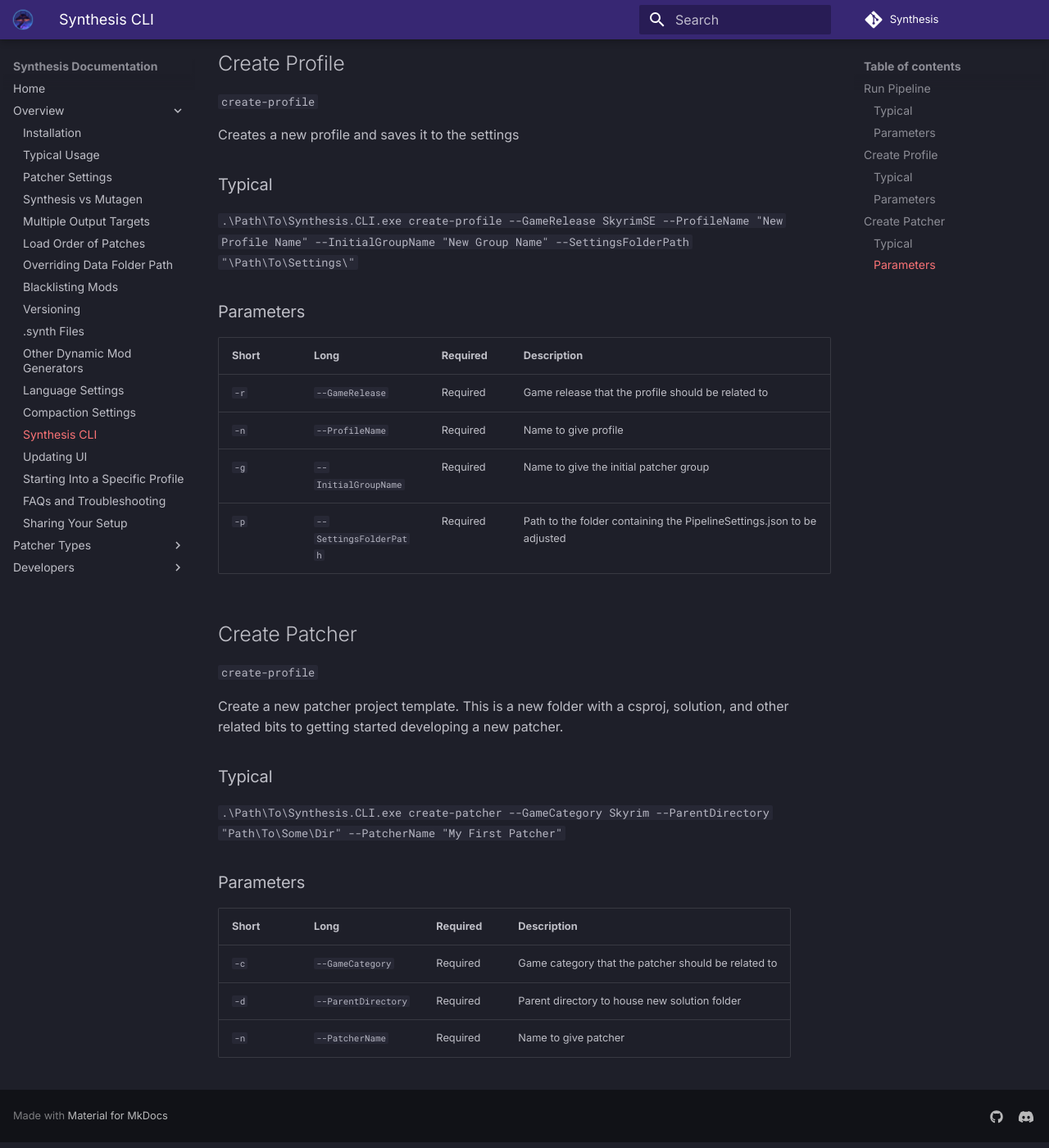
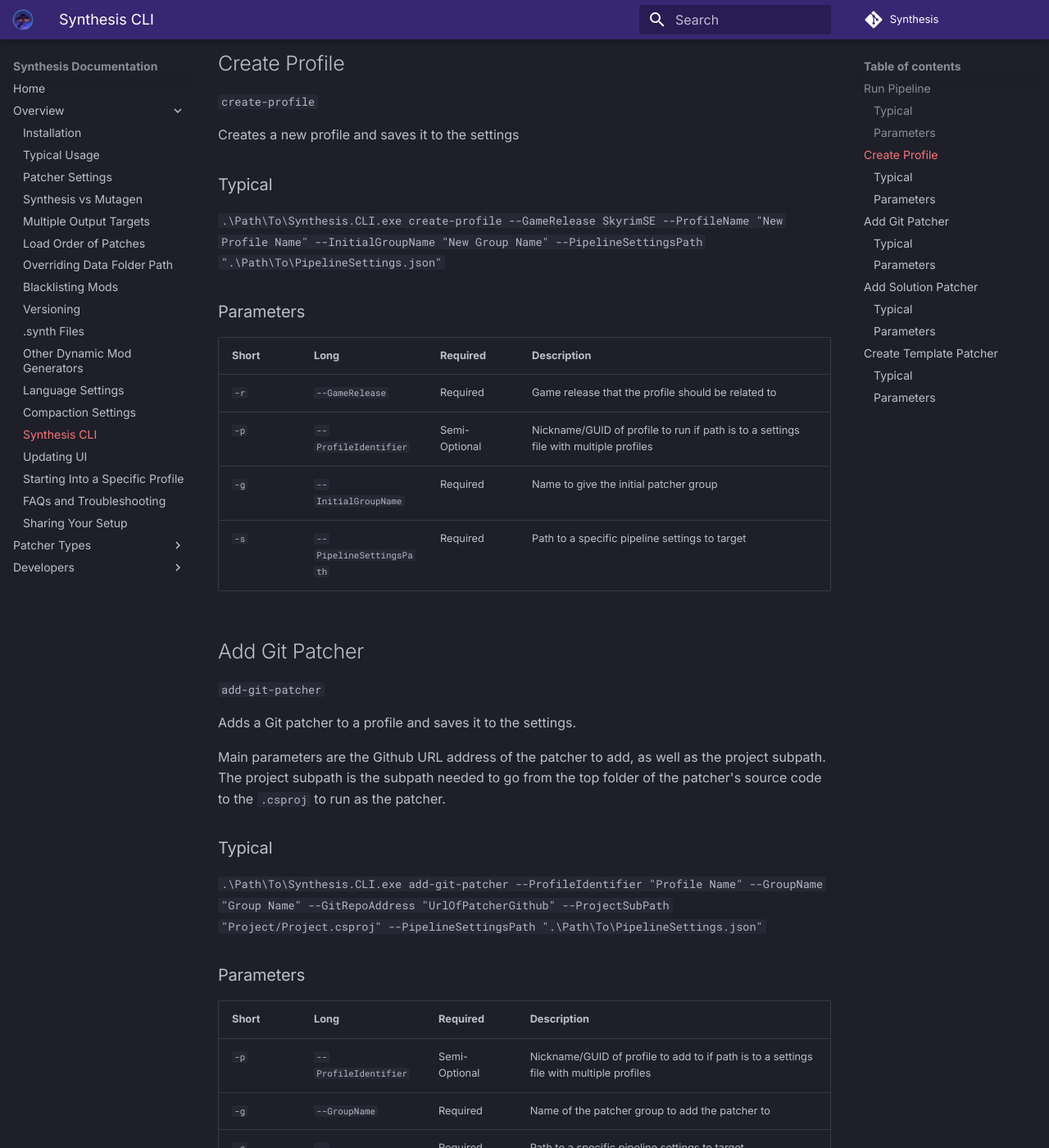
Before and after one commit to Mutagen-Modding/Synthesis, an MkDocs documentation site: the page built from docs/Synthesis-CLI.md, in a window 1280 px wide and 1400 px high, scrolled down 1319 px. Shown: the whole window at 82% size. Built offline with MkDocs 1.6.1 and Material for MkDocs 9.7.7, drawn with Linux system fonts in a browser that asks for light colours; comment, search, counter and statistics services are not loaded; some of the changed text lies outside the part shown.

Commit message:
CLI docs

```diff
--- a/docs/Synthesis-CLI.md
+++ b/docs/Synthesis-CLI.md
@@ -8,16 +8,16 @@ Synthesis offers a CLI alternative to the UI.  This can be useful for Linux user
 Runs the Synthesis pipeline on all the groups for a specific profile.
 
 ### Typical
-`.\Path\To\Synthesis.CLI.exe run-pipeline --OutputDirectory "C:\Games\steamapps\common\Skyrim Special Edition\Data" --ProfileDefinitionPath ".\Path\To\PipelineSettings.json" --ProfileName "NameOfProfile"`
+`.\Path\To\Synthesis.CLI.exe run-pipeline --OutputDirectory "C:\Games\steamapps\common\Skyrim Special Edition\Data" --PipelineSettingsPath ".\Path\To\PipelineSettings.json" --ProfileIdentifier "NameOfProfile"`
 
 ### Parameters
 
 | Short | Long | Required | Description |
 | ---- | ---- | ---- | ---- |
 | `-o` | `--OutputDirectory` | Required | Path where the patcher should place its resulting file(s). |
-| `-s` | `--SettingsFolderPath` | Required | Path to the folder containing the pipeline settings to run |
+| `-s` | `--PipelineSettingsPath` | Required | Path to a specific pipeline settings to read from |
 | `-d` | `--DataFolderPath` | Optional | Path to the data folder. |
-| `-n` | `--ProfileName` | Semi-Optional | Nickname/GUID of profile to run if path is to a settings file with multiple profiles |
+| `-p` | `--ProfileIdentifier` | Semi-Optional | Nickname/GUID of profile to run if path is to a settings file with multiple profiles |
 | `-l` | `--LoadOrderFilePath` | Optional | Path to the load order file to use. |
 | `-e` | `--ExtraDataFolder` | Optional | Path to where top level extra patcher data should be stored/read from.  Default is next to the exe |
 | `-r` | `--PersistencePath` | Optional | Path to the shared FormKey allocation state |
@@ -30,24 +30,64 @@ Runs the Synthesis pipeline on all the groups for a specific profile.
 Creates a new profile and saves it to the settings
 
 ### Typical
-`.\Path\To\Synthesis.CLI.exe create-profile --GameRelease SkyrimSE --ProfileName "New Profile Name" --InitialGroupName "New Group Name" --SettingsFolderPath "\Path\To\Settings\"`
+`.\Path\To\Synthesis.CLI.exe create-profile --GameRelease SkyrimSE --ProfileName "New Profile Name" --InitialGroupName "New Group Name" --PipelineSettingsPath ".\Path\To\PipelineSettings.json"`
 
 ### Parameters
 
 | Short | Long | Required | Description |
 | ---- | ---- | ---- | ---- |
 | `-r` | `--GameRelease` | Required | Game release that the profile should be related to |
-| `-n` | `--ProfileName` | Required | Name to give profile |
+| `-p` | `--ProfileIdentifier` | Semi-Optional | Nickname/GUID of profile to run if path is to a settings file with multiple profiles |
 | `-g` | `--InitialGroupName` | Required | Name to give the initial patcher group |
-| `-p` | `--SettingsFolderPath` | Required | Path to the folder containing the PipelineSettings.json to be adjusted |
+| `-s` | `--PipelineSettingsPath` | Required | Path to a specific pipeline settings to target |
 
-## Create Patcher
-`create-profile`
+## Add Git Patcher
+`add-git-patcher`
 
-Create a new patcher project template.  This is a new folder with a csproj, solution, and other related bits to getting started developing a new patcher.
+Adds a Git patcher to a profile and saves it to the settings.
+
+Main parameters are the Github URL address of the patcher to add, as well as the project subpath.  The project subpath is the subpath needed to go from the top folder of the patcher's source code to the `.csproj` to run as the patcher.
 
 ### Typical
-`.\Path\To\Synthesis.CLI.exe create-patcher --GameCategory Skyrim --ParentDirectory "Path\To\Some\Dir" --PatcherName "My First Patcher"`
+`.\Path\To\Synthesis.CLI.exe add-git-patcher --ProfileIdentifier "Profile Name" --GroupName "Group Name" --GitRepoAddress "UrlOfPatcherGithub" --ProjectSubPath "Project/Project.csproj" --PipelineSettingsPath ".\Path\To\PipelineSettings.json"`
+
+### Parameters
+
+| Short | Long | Required | Description |
+| ---- | ---- | ---- | ---- |
+| `-p` | `--ProfileIdentifier` | Semi-Optional | Nickname/GUID of profile to add to if path is to a settings file with multiple profiles |
+| `-g` | `--GroupName` | Required | Name of the patcher group to add the patcher to |
+| `-s` | `--PipelineSettingsPath` | Required | Path to a specific pipeline settings to target |
+| `-a` | `--GitRepoAddress` | Required | URL address to the repository to add the git patcher from |
+|  | `--ProjectSubpath` | Required | Project subpath to target |
+|  | `--PatcherNickname` | Optional | Nickname to give the patcher's entry |
+
+## Add Solution Patcher
+`add-solution-patcher`
+
+Adds a Solution patcher to a profile and saves it to the settings.
+
+### Typical
+`.\Path\To\Synthesis.CLI.exe add-solution-patcher --ProfileIdentifier "Profile Name" --GroupName "Group Name" --SolutionPath ".\Path\To\Solution.sln" --ProjectSubPath "Project/Project.csproj" --PipelineSettingsPath ".\Path\To\PipelineSettings.json"`
+
+### Parameters
+
+| Short | Long | Required | Description |
+| ---- | ---- | ---- | ---- |
+| `-p` | `--ProfileIdentifier` | Semi-Optional | Nickname/GUID of profile to add to if path is to a settings file with multiple profiles |
+| `-g` | `--GroupName` | Required | Name of the patcher group to add the patcher to |
+| `-s` | `--PipelineSettingsPath` | Required | Path to a specific pipeline settings to target |
+|  | `--SolutionPath` | Required | Path to the solution to target |
+|  | `--ProjectSubpath` | Required | Project subpath to target |
+|  | `--PatcherNickname` | Optional | Nickname to give the patcher's entry |
+
+## Create Template Patcher
+`create-template-patcher`
+
+Create a new patcher project template for a developer to start creating a new patcher.  This is a new folder with a csproj, solution, and other related bits to getting started developing a new patcher.
+
+### Typical
+`.\Path\To\Synthesis.CLI.exe create-template-patcher --GameCategory Skyrim --ParentDirectory "Path\To\Some\Dir" --PatcherName "My First Patcher"`
 
 ### Parameters
 
```
Also changed, not shown: 2 other files.
